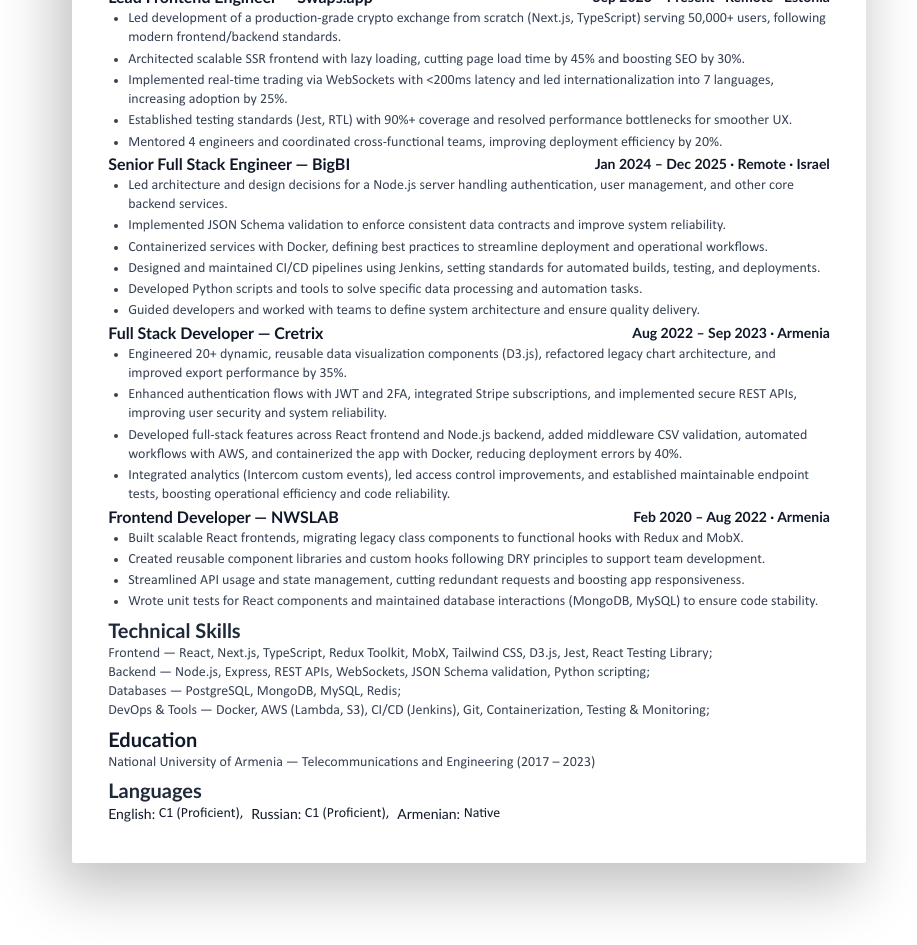
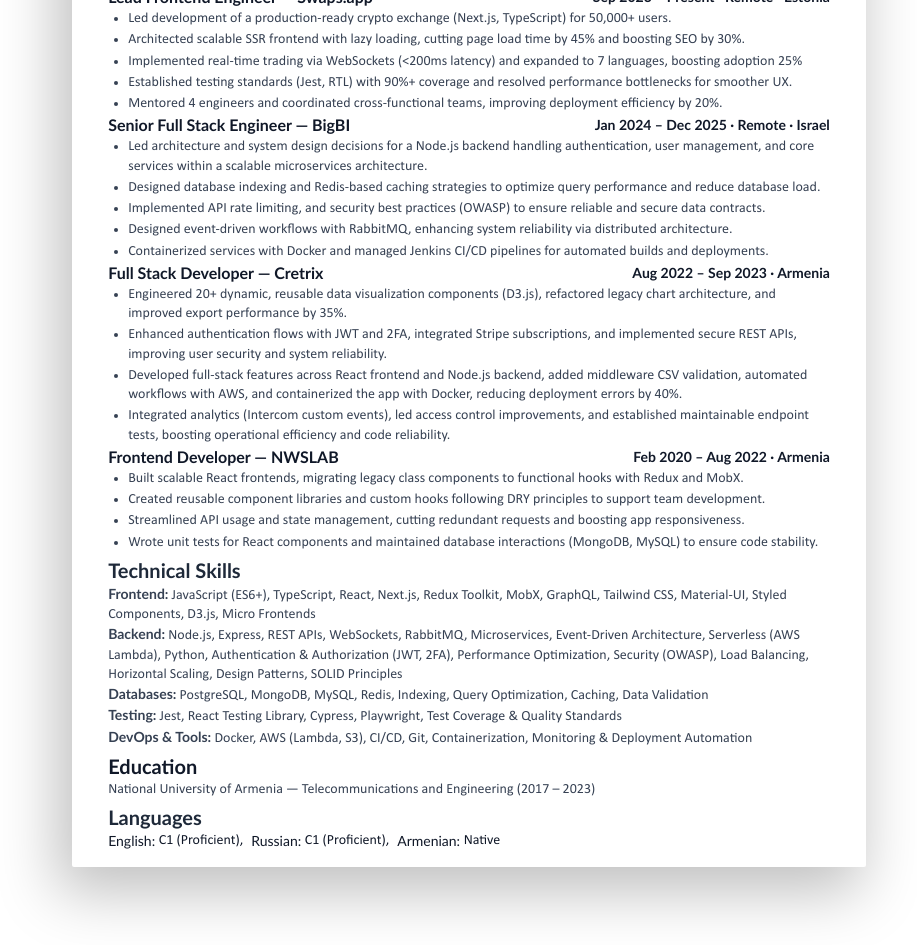
Before and after one commit to hakob-yan/resume-template, a React (Vite) app in the folder client-senior-position/: page / in a window 1280 px wide. Shown: the part 400-1345 px from the top of the page, without its empty margins (171-1088 px from the left). Built offline with nearby package versions, Linux system fonts and the light colour scheme.

Commit message:
new changes

```diff
--- a/client-senior-position/src/components/CV/data.ts
+++ b/client-senior-position/src/components/CV/data.ts
@@ -15,9 +15,9 @@
     location: "Remote · Estonia",
 
     responsibilities: [
-      "Led development of a production-grade crypto exchange from scratch (Next.js, TypeScript) serving 50,000+ users, following modern frontend/backend standards.",
+      "Led development of a production-ready crypto exchange (Next.js, TypeScript) for 50,000+ users.",
       "Architected scalable SSR frontend with lazy loading, cutting page load time by 45% and boosting SEO by 30%.",
-      "Implemented real-time trading via WebSockets with <200ms latency and led internationalization into 7 languages, increasing adoption by 25%.",
+      "Implemented real-time trading via WebSockets (<200ms latency) and expanded to 7 languages, boosting adoption 25%",
       "Established testing standards (Jest, RTL) with 90%+ coverage and resolved performance bottlenecks for smoother UX.",
       "Mentored 4 engineers and coordinated cross-functional teams, improving deployment efficiency by 20%.",
     ],
@@ -28,12 +28,11 @@
     period: "Jan 2024 – Dec 2025",
     location: "Remote · Israel",
     responsibilities: [
-      "Led architecture and design decisions for a Node.js server handling authentication, user management, and other core backend services.",
-      "Implemented JSON Schema validation to enforce consistent data contracts and improve system reliability.",
-      "Containerized services with Docker, defining best practices to streamline deployment and operational workflows.",
-      "Designed and maintained CI/CD pipelines using Jenkins, setting standards for automated builds, testing, and deployments.",
-      "Developed Python scripts and tools to solve specific data processing and automation tasks.",
-      "Guided developers and worked with teams to define system architecture and ensure quality delivery.",
+      "Led architecture and system design decisions for a Node.js backend handling authentication, user management, and core services within a scalable microservices architecture.",
+      "Designed database indexing and Redis-based caching strategies to optimize query performance and reduce database load.",
+      "Implemented API rate limiting, and security best practices (OWASP) to ensure reliable and secure data contracts.",
+      "Designed event-driven workflows with RabbitMQ, enhancing system reliability via distributed architecture.",
+      "Containerized services with Docker and managed Jenkins CI/CD pipelines for automated builds and deployments.",
     ],
   },
 
--- a/client-senior-position/src/components/CV/index.tsx
+++ b/client-senior-position/src/components/CV/index.tsx
@@ -91,17 +91,24 @@
         <section>
           <h2 className="text-xl font-bold text-gray-800">Technical Skills</h2>
           <p className="text-gray-700">
-            Frontend — React, Next.js, TypeScript, Redux Toolkit, MobX, Tailwind
-            CSS, D3.js, Jest, React Testing Library;
+            <strong>Frontend:</strong> JavaScript (ES6+), TypeScript, React,
+            Next.js, Redux Toolkit, MobX, GraphQL, Tailwind CSS, Material-UI,
+            Styled Components, D3.js, Micro Frontends
             <br />
-            Backend — Node.js, Express, REST APIs, WebSockets, JSON Schema
-            validation, Python scripting;
+            <strong>Backend:</strong> Node.js, Express, REST APIs, WebSockets,
+            RabbitMQ, Microservices, Event-Driven Architecture, Serverless (AWS
+            Lambda), Python, Authentication & Authorization (JWT, 2FA),
+            Performance Optimization, Security (OWASP), Load Balancing,
+            Horizontal Scaling, Design Patterns, SOLID Principles
             <br />
-            Databases — PostgreSQL, MongoDB, MySQL, Redis;
+            <strong>Databases:</strong> PostgreSQL, MongoDB, MySQL, Redis,
+            Indexing, Query Optimization, Caching, Data Validation
             <br />
-            DevOps & Tools — Docker, AWS (Lambda, S3), CI/CD (Jenkins), Git,
-            Containerization, Testing & Monitoring;
+            <strong>Testing:</strong> Jest, React Testing Library, Cypress,
+            Playwright, Test Coverage & Quality Standards
             <br />
+            <strong>DevOps & Tools:</strong> Docker, AWS (Lambda, S3), CI/CD,
+            Git, Containerization, Monitoring & Deployment Automation
           </p>
         </section>
 
```
Also changed, not shown: 1 other file (tests, documents, lock files or other folders).
